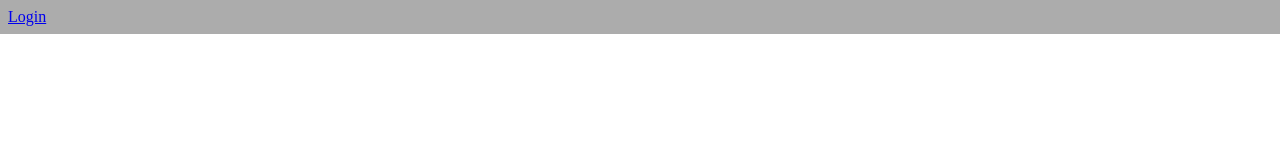
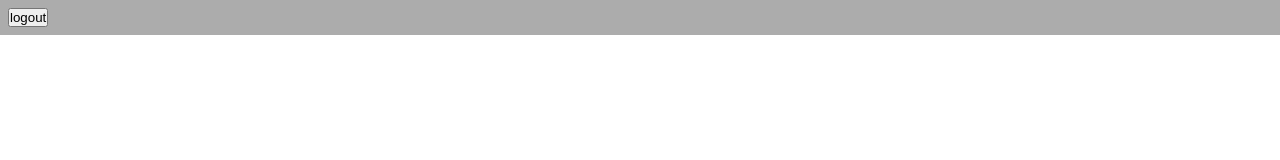
Before and after one commit to Bjarnehall/Fullstack-finance-app, a React (Vite) app in the folder client/: page / in a window 1280 px wide. Shown: the top 160 px of the page. Built offline with nearby package versions, Linux system fonts and the light colour scheme; sample sign-in values are in the browser's storage.

Commit message:
Continued work on auth. Locked home page for non logged in users updated styling for form styled component

```diff
--- /dev/null
+++ b/client/src/assets/wrappers/Form.js
@@ -0,0 +1,47 @@
+import styled from 'styled-components';
+
+const Wrapper = styled.section`
+  min-height: 100vh;
+
+    form {
+        font-family:Verdana, Geneva, Tahoma, sans-serif;
+        color: #333333;
+        width: 90vw;
+        max-width: 400px;
+        background-color: #acacac;
+        border-radius: 5px;
+        box-shadow: 0 4px 6px -1px rgba(0, 0, 0, 0.329), 0 2px 4px -1px rgba(0, 0, 0, 0.37);
+        padding: 2rem 2.5rem;
+        margin: auto;
+        margin-top: 20vh;
+    }
+    .form-label {
+        display: block;
+        margin: 0.375rem;
+    }
+    .form-input {
+        width: 100%;
+        padding: 0.375rem 0.75rem;
+        border-radius: 5px;
+        border: 1px solid grey;
+    }
+    button {
+        width: 100%;
+        padding: 0.375rem 0.75rem;
+        margin-top: 1rem;
+        margin-bottom: 0.75rem;
+    }
+    h4 {
+        margin-bottom: 0.75rem;
+    }
+    #message {
+        background-color:rgba(255, 154, 154, 0.48);
+        padding: 0.375rem 0.75rem;
+        border-radius: 5px;
+        margin-top: 1rem;
+        color: #333333;
+        display: none;
+    }
+`;
+
+export default Wrapper;
--- a/client/src/views/Landing.jsx
+++ b/client/src/views/Landing.jsx
@@ -1,12 +1,32 @@
-import { Link, useRouteError } from 'react-router-dom';
+import { Link, useNavigate } from 'react-router-dom';
 import styled from 'styled-components';
+import { useEffect, useState } from 'react';
+
 
 
 function Landing() {
+  const [token, setToken] = useState(null);
+  const navigate = useNavigate();
+
+  useEffect(() => {
+    const storedToken = localStorage.getItem("token");
+    setToken(storedToken);
+
+    if (!storedToken) {
+      navigate("/login");
+    }
+  }, []);
+
+
+  function handleLogout() {
+    localStorage.removeItem("token");
+        navigate("/login");
+    }
+
   return (
     <Wrapper>
         <nav>
-            <Link to='/login' className='btn '>Login</Link>
+            <button onClick={handleLogout} className="btn">logout</button>
         </nav>
     </Wrapper>
   )
--- a/client/src/views/Login.jsx
+++ b/client/src/views/Login.jsx
@@ -1,5 +1,5 @@
-import { Link, useRouteError } from 'react-router-dom';
-import styled from 'styled-components';
+import { Link, useNavigate } from 'react-router-dom';
+import Wrapper from '../assets/wrappers/Form';
 import FormRow from '../models/FormRow';
 import { useState } from "react";
 const api_url="http://localhost:3005"
@@ -8,6 +8,7 @@ function Login() {
 
     const [email, setEmail] = useState("");
     const [password, setPassword] = useState("");
+    const navigate = useNavigate();
 
     async function handleSubmit(e) {
         e.preventDefault();
@@ -23,11 +24,24 @@ function Login() {
 
             if (response.status === 404) {
                 message.innerHTML = `<h5>Login failed</h5><p><small>User could not be found with that email</small></p>`
+                message.style.display = 'block';
                 return;
             }
             if (response.status === 401) {
                 message.innerHTML = `<h5>Login failed</h5><p><small>Password is incorrect</small></p>`
+                message.style.display = 'block';
                 return;
+            }
+            if (response.status === 200) {
+                const token = await response.json();
+                localStorage.setItem("token", token.accesstoken);
+                if (token !== null) {
+                  message.innerHTML = `<h5>Login Sucsess</h5><p><small>Welcome</small></p>`
+                  setTimeout(() => {
+                    navigate("/");
+                  }, 1000);
+                  return;
+              }
             }
 
             const data = await response.json();
@@ -47,17 +61,14 @@ function Login() {
 
   return (
     <Wrapper>
-        <nav>
-            <Link to='/' className='btn '>Home</Link>
-        </nav>
         <form onSubmit={handleSubmit}>
           <h4>Login</h4>
           <FormRow type="email" name="email" value={email} onChange={(e) => setEmail(e.target.value)}/>
           <FormRow type="password" name="password" value={password} onChange={(e) => setPassword(e.target.value)}/>
-          <button type="submit">submit</button>
+          <button type="submit">login</button>
           <p>
-            Create an account
-            <Link to='/register'>Register</Link>
+            create an account
+            <Link to='/register'><br/>register</Link>
             <div id="message"></div>
           </p>
         </form>
@@ -65,44 +76,4 @@ function Login() {
   )
 }
 
-const Wrapper = styled.section`
-  min-height: 100vh;
-
-    nav {
-      background-color: #acacac;
-      padding: 0.5rem;
-    }
-    form {
-      width: 90vw;
-      max-width: 400px;
-      background-color: #acacac;
-      border-radius: 5px;
-      box-shadow: 0 4px 6px -1px rgba(0, 0, 0, 0.329), 0 2px 4px -1px rgba(0, 0, 0, 0.37);
-      padding: 2rem 2.5rem;
-      margin: auto;
-      margin-top: 20vh;
-    }
-    .form-label {
-      display: block;
-      margin: 0.375rem;
-    }
-    .form-input {
-      width: 100%;
-      padding: 0.375rem 0.75rem;
-      border-radius: 5px;
-      border: 1px solid grey;
-    }
-    button {
-      width: 100%;
-      padding: 0.375rem 0.75rem;
-      margin-top: 1rem;
-      margin-bottom: 0.75rem;
-    }
-    h4 {
-      margin-bottom: 0.75rem;
-    }
-    .alert {
-      color: blue;
-    }
-`;
 export default Login;
--- a/client/src/views/Register.jsx
+++ b/client/src/views/Register.jsx
@@ -1,5 +1,5 @@
-import { Link, useNavigate, useRouteError } from 'react-router-dom';
-import styled from 'styled-components';
+import { Link, useNavigate } from 'react-router-dom';
+import Wrapper from '../assets/wrappers/Form';
 import FormRow from '../models/FormRow';
 import { useState } from "react";
 const api_url="http://localhost:3005"
@@ -21,11 +21,13 @@ function Register() {
       });
       const message = document.getElementById('message');
       if (response.status === 400) {
-          message.innerHTML = `<h5>Register failed</h5><p><small>This email is already registered try to login</small></p>`
+          message.innerHTML = `<h5>Register failed</h5><p><small>This email is already registered try to login instead</small></p>`
+          message.style.display = 'block';
           return;
       }
       if (response.status === 500) {
           message.innerHTML = `<h5>Register failed</h5><p><small>Server error try again later</small></p>`
+          message.style.display = 'block';
           return;
       }
 
@@ -38,9 +40,6 @@ function Register() {
 
   return (
     <Wrapper>
-        <nav>
-            <Link to='/' className='btn '>Home</Link>
-        </nav>
         <form onSubmit={handleSubmit}>
           <h4>register</h4>
           <FormRow type="email" name="email" value={email} onChange={(e) => setEmail(e.target.value)}/>
@@ -48,7 +47,7 @@ function Register() {
           <button type="submit">submit</button>
           <p>
             I have an account
-            <Link to='/login'>Login</Link>
+            <Link to='/login'><br/>Login</Link>
             <div id="message"></div>
           </p>
         </form>
@@ -56,42 +55,4 @@ function Register() {
   )
 }
 
-const Wrapper = styled.section`
-  min-height: 100vh;
-
-    nav {
-      background-color: #acacac;
-      padding: 0.5rem;
-    }
-    form {
-      width: 90vw;
-      max-width: 400px;
-      background-color: #acacac;
-      border-radius: 5px;
-      box-shadow: 0 4px 6px -1px rgba(0, 0, 0, 0.329), 0 2px 4px -1px rgba(0, 0, 0, 0.37);
-      padding: 2rem 2.5rem;
-      margin: auto;
-      margin-top: 20vh;
-    }
-    .form-label {
-      display: block;
-      margin: 0.375rem;
-    }
-    .form-input {
-      width: 100%;
-      padding: 0.375rem 0.75rem;
-      border-radius: 5px;
-      border: 1px solid grey;
-    }
-    button {
-      width: 100%;
-      padding: 0.375rem 0.75rem;
-      margin-top: 1rem;
-      margin-bottom: 0.75rem;
-    }
-    h4 {
-      margin-bottom: 0.75rem;
-    }
-`;
-
 export default Register
```
Also changed, not shown: 1 other file (tests, documents, lock files or other folders).
